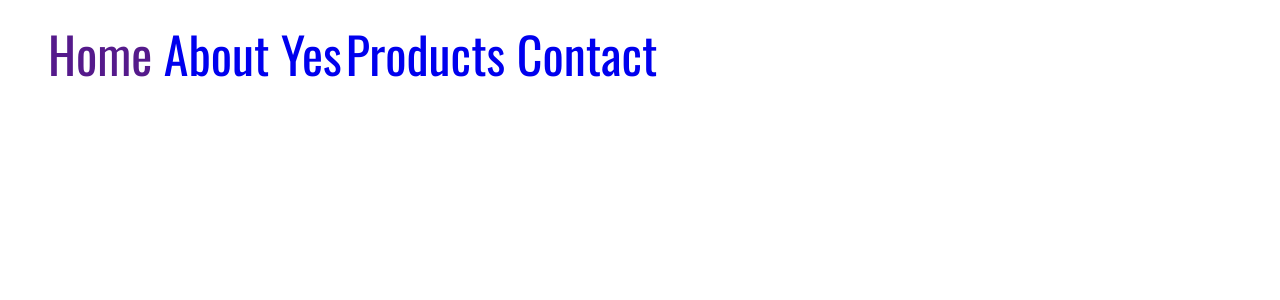
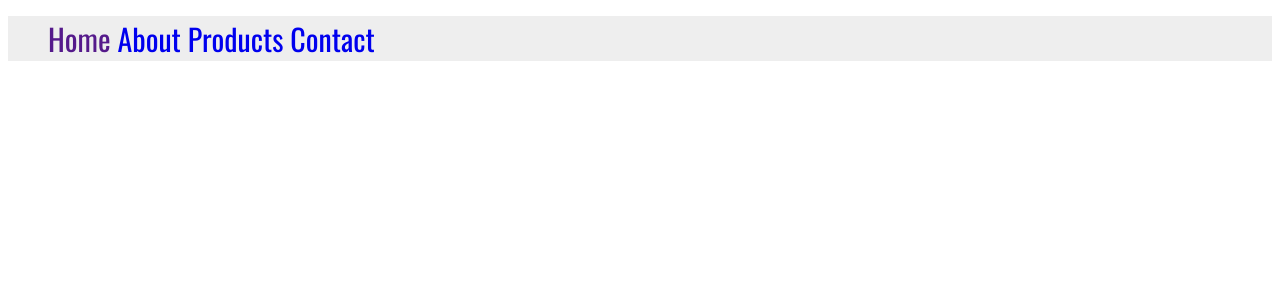
Before and after one commit to OAVE1516/oave1516.github.io, a PHP site: page /bryan.html in a window 1280 px wide. Shown: the top 300 px of the page. Run offline with PHP 8.4, Linux system fonts and the light colour scheme.

Commit message:
wow
okay

```diff
--- a/bryan.html
+++ b/bryan.html
@@ -4,13 +4,14 @@
 	   <link rel="stylesheet" type="text/css" href="/css/bryan.css">
         <title>Dank NavBar</title>
     </head>
-    <nav>
+    <body>
+        <nav>
 	   <ul>
 		  <li> <a href="">Home</a> </li>
 		  <li> <a href="/About">About</a> </li>
-           <li> <a href="/img/">Yes</a></li>
 		  <li> <a href="/Store">Products</a> </li>
 		  <li> <a href="/Contact">Contact</a> </li>
 	   </ul>
     </nav>
+    </body>
     </html>
--- a/css/bryan.css
+++ b/css/bryan.css
@@ -1,19 +1,22 @@
 @import url(https://fonts.googleapis.com/css?family=Oswald);
 a:hover {
-    color: chartreuse;
+    color: #00ff99;
 }
 li {
     display: inline;
 }
+nav {
+    background-color: #eeeeee;
+}
 nav li {
-    color: black;
-    font-size: 50px;
+    color: aqua;
+    font-size: 30px;
     font-family: "Oswald";
     font-style: bold;
 }
 nav a {
     text-decoration: none;
 }
-a:visited {
+nav a:visited {
     text-decoration: none;
 }
```
